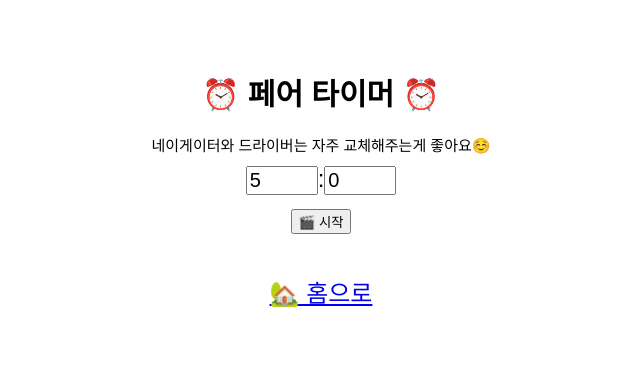
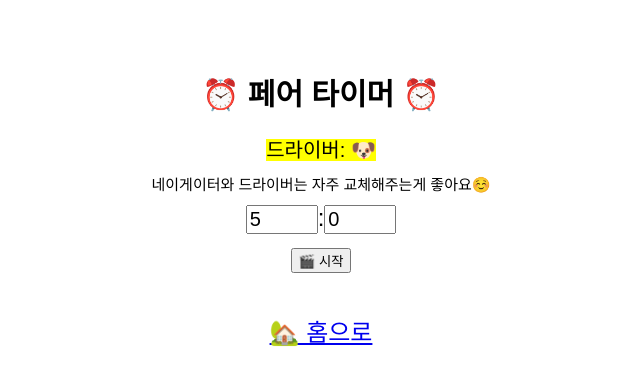
Before and after one commit to RIANAEH/learning, a React (Create React App) app: page /pair-timer in a window 1280 px wide. Shown: the top 386 px of the page, without its empty margins (319-959 px from the left). Built offline with nearby package versions, Linux system fonts and the light colour scheme.

Commit message:
feat: [페어 타이머] 페어끼리 턴 교체 기능 구현

```diff
--- a/src/components/Countdown.js
+++ b/src/components/Countdown.js
@@ -1,8 +1,12 @@
-import React , {useState} from 'react';
+import React , {useEffect, useState} from 'react';
 import SimpleTimer from './SimpleTimer/SimpleTimer';
 import InputTime from './InputTime';
+import Container from './Container';
 
 const Countdown = () => {
+
+    const crews = ['🐶', '🐱'];
+    const [now, setNow] = useState(true);
 
     const [isRunning, setRunning] = useState(false);
 
@@ -19,12 +23,17 @@ const Countdown = () => {
     const stop = () => {
         setTimer(timerValue);
         setRunning(!isRunning);
+
+        setNow(!now);
     }
 
     const [ timer , setTimer ] = useState(timerValue);
 
     return (
         <div>
+            <Container m='10px 0' f='20px'>
+                <mark>드라이버: {now ? (crews[0]) : (crews[1])}</mark>
+            </Container>
             {isRunning ? (
                 <SimpleTimer
                     minutes={timer.minutes}
```
Also changed, not shown: 1 other file (tests, documents, lock files or other folders).
